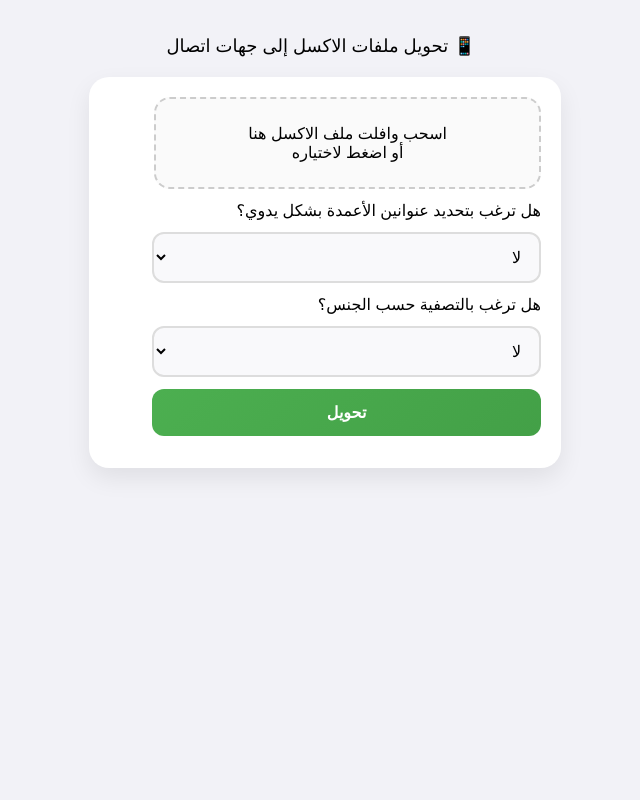
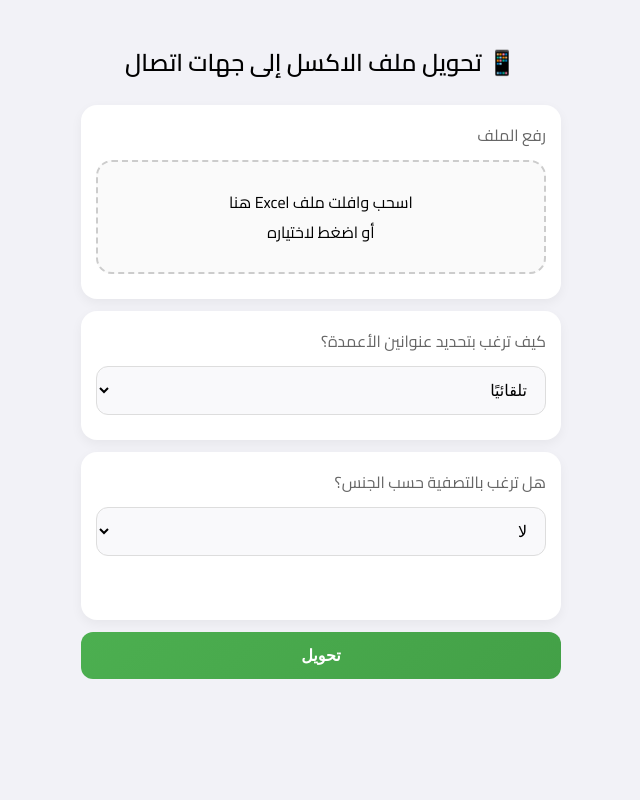
Before and after one commit to maf1250/xl, a Flask app: page / in a window 1280 px wide. Shown: the whole page, without its empty margins (319-959 px from the left). Run offline with Flask 3, Linux system fonts and the light colour scheme.

Commit message:
Update index.html

```diff
--- a/templates/index.html
+++ b/templates/index.html
@@ -2,74 +2,86 @@
 <html lang="ar" dir="rtl">
 <head>
 <meta charset="UTF-8">
-    <title>تحويل الاكسل إلى جهات اتصال</title>
-    <meta name="viewport" content="width=device-width, initial-scale=1.0, maximum-scale=1.0, user-scalable=no">
-    <meta name="apple-mobile-web-app-capable" content="yes">
-    <meta name="apple-mobile-web-app-status-bar-style" content="black-translucent">
-    <link href="https://fonts.googleapis.com/css2?family=Roboto&display=swap" rel="stylesheet">
+<meta name="viewport" content="width=device-width, initial-scale=1.0, viewport-fit=cover">
+<title>تحويل Excel إلى VCF</title>
+
+<link href="https://fonts.googleapis.com/css2?family=Cairo:wght@400;600&display=swap" rel="stylesheet">
+
 <style>
-
 html, body {
     margin: 0;
     padding: 0;
-    font-family: sans-serif;
+    font-family: 'Cairo', sans-serif;
     background: #f2f2f7;
-    height: 100%;
 }
 
-/* Container */
 .container {
-    width: 90%;
     max-width: 480px;
     margin: auto;
     padding: 20px;
+<div id="success-screen" class="success hidden">
+    <h3>✅ تم التحويل بنجاح</h3>
+    <p>تم تحميل ملف جهات الاتصال</p>
+    <button onclick="resetApp()">تحميل ملف آخر</button>
+</div>
+}
+.success {
+    position: fixed;
+    top: 0;
+    left: 0;
+    right: 0;
+    bottom: 0;
+    background: #f2f2f7;
+    display: flex;
+    flex-direction: column;
+    justify-content: center;
+    align-items: center;
+    z-index: 999;
+    text-align: center;
 }
 
-/* Title */
-.container h2 {
-    text-align: center;
-    margin-bottom: 20px;
-    font-weight: 500;
-    font-size: 18px;
+.success h3 {
+    font-size: 22px;
+    margin-bottom: 10px;
 }
 
-/* Card-style form */
-form {
-    width: 90%;
-    background: #ffffff;
-    padding: 20px;
-    border-radius: 20px;
-    box-shadow: 0 10px 25px rgba(0,0,0,0.08);
-    display: flex;
-    flex-direction: column;
+.success p {
+    color: #666;
+    margin-bottom: 20px;
 }
-    form > *:not(:last-child) {
+h2 {
+    text-align: center;
+}
+
+/* Section */
+.section {
+    background: #fff;
+    padding: 15px;
+    border-radius: 16px;
     margin-bottom: 12px;
+    box-shadow: 0 4px 12px rgba(0,0,0,0.05);
 }
-    #manual-fields > *:not(:last-child) {
-        margin-bottom: 3px;
+
+.section label {
+    display: block;
+    margin-bottom: 8px;
+    color: #666;
 }
-/* Inputs / selects / buttons */
-input,
-select,
-button {
-    width: 90%;
+
+/* Inputs */
+input, select, button {
+    width: 100%;
     box-sizing: border-box;
     padding: 14px;
     font-size: 16px;
     border-radius: 12px;
-    border: 2px solid #ddd;
+    border: 1px solid #ddd;
     background: #f9f9fb;
-    transition: all 0.4s ease;
 }
 
-/* Focus effect */
-input:focus,
-select:focus {
-    outline: none;
-    border-color: #4CAF50;
-    background: #fff;
-    box-shadow: 0 0 0 3px rgba(76,175,80,0.15);
+/* Spacing */
+.section > *:not(:last-child) {
+    margin-bottom: 10px;
 }
 
 /* Button */
@@ -77,24 +89,16 @@ button {
     background: linear-gradient(135deg, #4CAF50, #43a047);
     color: white;
     border: none;
-    font-weight: 600;
-    cursor: pointer;
-}
-
-button:active {
-    transform: scale(0.98);
+    font-weight: bold;
 }
 
 /* Drop zone */
-
 .drop-zone {
-    width: 77%;
     border: 2px dashed #ccc;
     border-radius: 16px;
     padding: 25px;
     text-align: center;
     background: #fafafa;
-    transition: 0.3s;
 }
 
 .drop-zone.dragover {
@@ -104,133 +108,124 @@ button:active {
 
 /* Progress bar */
 #progress-container {
-    width: 90%;
+    display: none;
     background: #eee;
-    border-radius: 10px;
+    border-radius: 70px;
     overflow: hidden;
-    display: none;
 }
 
 #progress-bar {
-    height: 20px;
+    height: 30px;
     width: 0%;
-    background: linear-gradient(90deg, #4CAF50, #66bb6a);
+    background: #4CAF50;
+    color: white;
+    margin-bottom: 5px;
     text-align: center;
-    color: white;
-    font-size: 12px;
-    line-height: 20px;
 }
+    #manual-fields > *:not(:last-child) {
+        margin-bottom: 3px;
+/* Animations */
 
-/* Smooth appearance animation */
-form {
-    animation: fadeIn 0.4s ease;
     }
-
-@keyframes fadeIn {
-    from {
+.hidden {
+    max-height: 0;
+    overflow: hidden;
     opacity: 0;
-        transform: translateY(10px);
+    transition: all 0.5s ease;
+pointer-events: none;
 }
-    to {
+.show {
+    	max-height: 200px;
     	opacity: 1;
-        transform: translateY(0);
-    }
-}
-
-        @media (max-width: 480px) {
-            form {
-                padding: 15px;
-            }
-
+	transition: all 0.5s ease;
 }
 </style>
 </head>
+
 <body>
+
 <div class="container">
-    <h2>📱 تحويل ملفات الاكسل إلى جهات اتصال</h2>
+    <h2>📱 تحويل ملف الاكسل إلى جهات اتصال</h2>
 
     <form id="upload-form" action="/upload" method="post" enctype="multipart/form-data">
 
+        <!-- Upload -->
+        <div class="section">
+            <label>رفع الملف</label>
+
             <div class="drop-zone" id="drop-zone">
-    <span id="drop-zone-text">اسحب وافلت ملف الاكسل هنا<br>أو اضغط لاختياره</span>
+                <span id="drop-zone-text">
+                    اسحب وافلت ملف Excel هنا<br>أو اضغط لاختياره
+                </span>
             </div>
-<input type="file" name="file" id="file-input" style="display:none;" required>
 
-        <label>هل ترغب بتحديد عنوانين الأعمدة بشكل يدوي؟</label>
+            <input type="file" id="file-input" name="file" hidden required>
+        </div>
+
+        <!-- Manual Mapping -->
+        <div class="section">
+              <label>كيف ترغب بتحديد عنوانين الأعمدة؟</label>
+
+
             <select name="manual" id="manual_select">
-    <option value="no" selected>لا</option>
-    <option value="yes">نعم</option>
+                <option value="no" selected>تلقائيًا</option>
+                <option value="yes">يدويًا</option>
             </select>
 
-<div class="manual-fields" id="manual-fields" style="display:none;">
+            <div id="manual-fields" class="hidden">
                 <input type="text" name="name_col" placeholder="اكتب عنوان عمود الاسم">
-
     		<input type="text" name="mobile_col" placeholder="اكتب عنوان عمود رقم الجوال">
-
     		<input type="text" name="city_col" placeholder="اكتب عنوان عمود المدينة">
             </div>
+        </div>
 
+        <!-- Gender -->
+        <div class="section">
             <label>هل ترغب بالتصفية حسب الجنس؟</label>
+
             <select name="gender_filter" id="gender_filter">
                 <option value="no" selected>لا</option>
                 <option value="yes">نعم</option>
             </select>
 
-<select name="gender" id="gender_select" style="display:none;">
+            <select name="gender" id="gender_select" class="hidden">
                 <option value="male">ذكر</option>
                 <option value="female">أنثى</option>
             </select>
+        </div>
+
+        <!-- Progress -->
+        <div id="progress-container">
+            <div id="progress-bar">0%</div>
+        </div>
 
         <button type="submit">تحويل</button>
 
-        <div id="progress-container">
-            <div id="progress-bar">0%</div>
-        </div>
     </form>
 </div>
-
 
 <script>
 const dropZone = document.getElementById('drop-zone');
 const fileInput = document.getElementById('file-input');
 const dropZoneText = document.getElementById('drop-zone-text');
-const form = document.getElementById('upload-form');
-const progressContainer = document.getElementById('progress-container');
-const progressBar = document.getElementById('progress-bar');
-const genderFilter = document.getElementById('gender_filter');
-const genderSelect = document.getElementById('gender_select');
-const manualSelect = document.getElementById('manual_select');
-const manualFields = document.getElementById('manual-fields');
 
-// Toggle visibility
-manualSelect.addEventListener('change', () => {
-    if(manualSelect.value === 'yes'){
-        manualFields.style.display = 'block';
-    } else {
-        manualFields.style.display = 'none';
-    }
-});
-    genderSelect.style.display = 'none'; // hidden by default
+// Click to open file
+dropZone.addEventListener('click', () => fileInput.click());
 
-// Show/hide gender select based on filter choice
-genderFilter.addEventListener('change', () => {
-    if(genderFilter.value === 'yes'){
-        genderSelect.style.display = 'block';
-    } else {
-        genderSelect.style.display = 'none';
+// Show file name
+fileInput.addEventListener('change', () => {
+    if(fileInput.files.length > 0){
+        dropZoneText.textContent = fileInput.files[0].name;
     }
 });
 
-// Drag & Drop
-dropZone.addEventListener('click', () => fileInput.click());
-
+// Drag & drop
 dropZone.addEventListener('dragover', e => {
     e.preventDefault();
     dropZone.classList.add('dragover');
 });
 
-dropZone.addEventListener('dragleave', e => {
-    e.preventDefault();
+dropZone.addEventListener('dragleave', () => {
     dropZone.classList.remove('dragover');
 });
 
@@ -238,60 +233,103 @@ dropZone.addEventListener('drop', e => {
     e.preventDefault();
     dropZone.classList.remove('dragover');
     fileInput.files = e.dataTransfer.files;
-    if(fileInput.files.length > 0){
-        dropZoneText.textContent =  fileInput.files[0].name;
+    dropZoneText.textContent = fileInput.files[0].name;
+});
+
+// Gender toggle
+const genderFilter = document.getElementById('gender_filter');
+const genderSelect = document.getElementById('gender_select');
+
+genderFilter.addEventListener('change', () => {
+    if (genderFilter.value === 'yes') {
+        genderSelect.classList.remove('hidden');
+        genderSelect.classList.add('show');
+    } else {
+        genderSelect.classList.remove('show');
+        genderSelect.classList.add('hidden');
     }
 });
 
-// Show selected file when using file input
-fileInput.addEventListener('change', () => {
-    if(fileInput.files.length > 0){
-        dropZoneText.textContent =  fileInput.files[0].name;
+// Manual fields toggle
+const manualSelect = document.getElementById('manual_select');
+const manualFields = document.getElementById('manual-fields');
+
+manualSelect.addEventListener('change', () => {
+    if (manualSelect.value === 'yes') {
+        manualFields.classList.remove('hidden');
+        manualFields.classList.add('show');
     } else {
-        dropZoneText.textContent = "اسحب وافلت ملف اكسل هنا\nأو اضغط لاختياره";
+        manualFields.classList.remove('show');
+        manualFields.classList.add('hidden');
     }
 });
 
-// Submit with AJAX
-form.addEventListener('submit', function(e){
+// Progress bar simulation
+const form = document.getElementById('upload-form');
+const progressBar = document.getElementById('progress-bar');
+const progressContainer = document.getElementById('progress-container');
+
+// Real upload progress (accurate %)
+form.addEventListener('submit', function(e) {
     e.preventDefault();
 
-    if(fileInput.files.length === 0) return;
+    const file = fileInput.files[0];
+    if (!file) {
+        alert("يرجى اختيار ملف");
+        return;
+    }
 
-    const formData = new FormData(form);
-    const originalFileName = fileInput.files[0].name;
-    const vcfFileName = originalFileName.replace(/\.[^/.]+$/, ".vcf");
+    const formData = new FormData();
+    formData.append("file", file);
+
+    // Include other fields
+    formData.append("manual", manualSelect.value);
+    formData.append("gender_filter", genderFilter.value);
+    formData.append("gender", genderSelect.value);
+
+    // Progress UI
+    progressContainer.style.display = 'block';
+    progressBar.style.width = "0%";
+    progressBar.textContent = "0%";
 
     const xhr = new XMLHttpRequest();
-    xhr.open('POST', '/upload', true);
+    xhr.open("POST", "/upload", true);
 
-    xhr.upload.addEventListener('progress', function(e){
-        if(e.lengthComputable){
-            const percent = Math.round((e.loaded / e.total) * 100);
-            progressContainer.style.display = 'block';
-            progressBar.style.width = percent + '%';
-            progressBar.textContent = percent + '%';
-        }
-    });
-window.addEventListener('DOMContentLoaded', () => {
-    manualFields.style.display = manualSelect.value === 'yes' ? 'block' : 'none';
-});
-    xhr.onload = function(){
-        if(xhr.status === 200){
-            const blob = new Blob([xhr.response], {type: "application/octet-stream"});
-            const link = document.createElement('a');
-            link.href = window.URL.createObjectURL(blob);
-            link.download = vcfFileName;
-            link.click();
-            progressBar.textContent = "✅ تم التحويل!";
-        } else {
-            progressBar.textContent = "❌ حدث خطأ!";
+    // 🔥 REAL upload progress
+    xhr.upload.onprogress = function(e) {
+        if (e.lengthComputable) {
+            let percent = Math.round((e.loaded / e.total) * 100);
+            progressBar.style.width = percent + "%";
+            progressBar.textContent = percent + "%";
         }
     };
 
-    xhr.responseType = 'blob';
+    xhr.onload = function() {
+        if (xhr.status === 200) {
+            const blob = new Blob([xhr.response], { type: "text/vcard" });
+
+            const url = window.URL.createObjectURL(blob);
+            const a = document.createElement("a");
+
+            // ✅ SAME NAME AS UPLOADED FILE
+            const originalName = file.name.replace(/\.[^/.]+$/, "");
+            a.download = originalName + ".vcf";
+	     document.getElementById('success-screen').classList.remove('hidden');
+	    document.getElementById('success-screen').classList.add('show');
+            a.href = url;
+            document.body.appendChild(a);
+            a.click();
+            a.remove();
+
+        } else {
+            alert("حدث خطأ أثناء التحويل");
+        }
+    };
+
+    xhr.responseType = "blob";
     xhr.send(formData);
 });
 </script>
+
 </body>
 </html>
```
Lines whose indentation alone changed are shown as unchanged.
